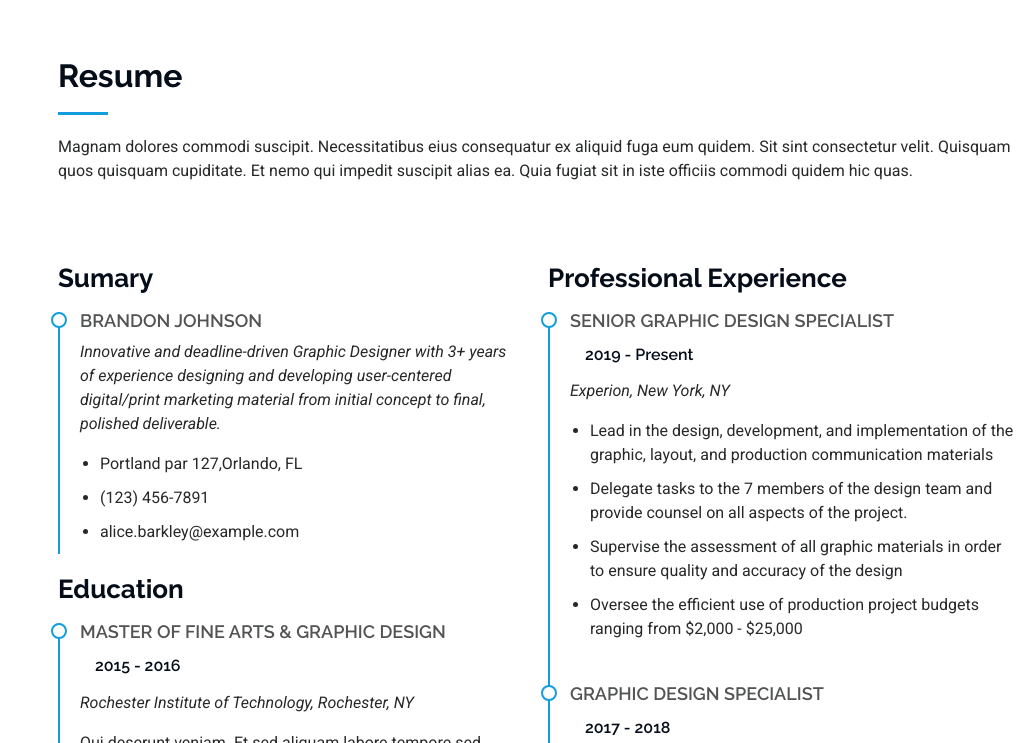
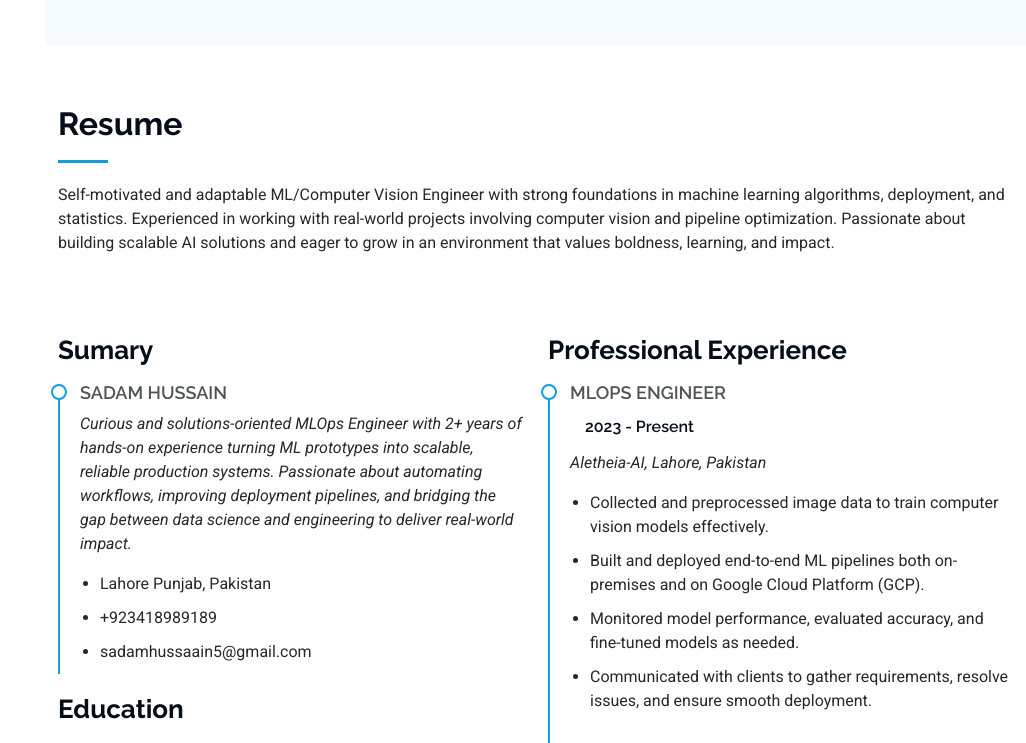
Before and after one commit to profilepages/sadamhussain, a plain HTML site: page index.html in a window 1280 px wide. Shown: the part 2057-2800 px from the top of the page, without its empty margins (254-1280 px from the left). Drawn offline with Linux system fonts and the light colour scheme.

Commit message:
update in resume area of profile

```diff
--- a/index.html
+++ b/index.html
@@ -110,7 +110,7 @@
       <!-- Section Title -->
       <div class="container section-title" data-aos="fade-up">
         <h2>About</h2>
-        <p>Self-motivated and capable of autonomous learning. Adaptable to working with diverse individuals, possessing a humorous and outgoing nature. Enthusiastically driven to acquire comprehensive knowledge in the field of artificial intelligence. I am embracing a positive attitude and demonstrating a respectful and courteous demeanor.</p>
+        <p>I’m Sadam Hussain. I'm MLOps Engineer with a strong passion for building reliable, scalable, and automated machine learning pipelines. With a background in IT and hands-on experience in deploying ML models to production both on-premises and in cloud environments like GCP, I specialize in bridging the gap between data science and DevOps. I’ve worked extensively on computer vision use cases, data preparation, model monitoring, CI/CD workflows, and client-facing deployment support. I enjoy optimizing ML systems for performance, ensuring reproducibility, and continuously learning the best tools and practices in the evolving MLOps space.</p>
       </div><!-- End Section Title -->
 
       <div class="container" data-aos="fade-up" data-aos-delay="100">
@@ -272,7 +272,12 @@
       <!-- Section Title -->
       <div class="container section-title" data-aos="fade-up">
         <h2>Resume</h2>
-        <p>Magnam dolores commodi suscipit. Necessitatibus eius consequatur ex aliquid fuga eum quidem. Sit sint consectetur velit. Quisquam quos quisquam cupiditate. Et nemo qui impedit suscipit alias ea. Quia fugiat sit in iste officiis commodi quidem hic quas.</p>
+        <p>Self-motivated and adaptable ML/Computer Vision Engineer with strong
+          foundations in machine learning algorithms, deployment, and statistics.
+          Experienced in working with real-world projects involving computer vision
+          and pipeline optimization. Passionate about building scalable AI solutions
+          and eager to grow in an environment that values boldness, learning, and
+          impact.</p>
       </div><!-- End Section Title -->
 
       <div class="container">
@@ -283,28 +288,28 @@
             <h3 class="resume-title">Sumary</h3>
 
             <div class="resume-item pb-0">
-              <h4>Brandon Johnson</h4>
-              <p><em>Innovative and deadline-driven Graphic Designer with 3+ years of experience designing and developing user-centered digital/print marketing material from initial concept to final, polished deliverable.</em></p>
+              <h4>Sadam Hussain</h4>
+              <p><em>Curious and solutions-oriented MLOps Engineer with 2+ years of hands-on experience turning ML prototypes into scalable, reliable production systems. Passionate about automating workflows, improving deployment pipelines, and bridging the gap between data science and engineering to deliver real-world impact.</em></p>
               <ul>
-                <li>Portland par 127,Orlando, FL</li>
-                <li>(123) 456-7891</li>
-                <li>alice.barkley@example.com</li>
+                <li>Lahore Punjab, Pakistan</li>
+                <li>+923418989189</li>
+                <li>sadamhussaain5@gmail.com</li>
               </ul>
             </div><!-- Edn Resume Item -->
 
             <h3 class="resume-title">Education</h3>
             <div class="resume-item">
-              <h4>Master of Fine Arts &amp; Graphic Design</h4>
-              <h5>2015 - 2016</h5>
-              <p><em>Rochester Institute of Technology, Rochester, NY</em></p>
-              <p>Qui deserunt veniam. Et sed aliquam labore tempore sed quisquam iusto autem sit. Ea vero voluptatum qui ut dignissimos deleniti nerada porti sand markend</p>
+              <h4>Bachelor in Information Technology</h4>
+              <h5>2017 - 2021</h5>
+              <p><em>Mirpur University of Science & Technology (MUST)</em></p>
+              <p>Bachelor of Science in Information Technology, focused on software development, databases, and networking. Gained strong foundations in IT systems, programming, and modern tech tools through hands-on projects and coursework.</p>
             </div><!-- Edn Resume Item -->
 
             <div class="resume-item">
-              <h4>Bachelor of Fine Arts &amp; Graphic Design</h4>
-              <h5>2010 - 2014</h5>
-              <p><em>Rochester Institute of Technology, Rochester, NY</em></p>
-              <p>Quia nobis sequi est occaecati aut. Repudiandae et iusto quae reiciendis et quis Eius vel ratione eius unde vitae rerum voluptates asperiores voluptatem Earum molestiae consequatur neque etlon sader mart dila</p>
+              <h4>Coursera Certification</h4>
+              <!-- <h5>2010 - 2014</h5> -->
+              <p><em>Coursera</em></p>
+              <p>Completed certifications in Machine Learning, Deep Learning, and Convolutional Neural Networks from Coursera. Gained hands-on experience with model training, neural networks, and real-world AI applications using Python and TensorFlow.</p>
             </div><!-- Edn Resume Item -->
 
           </div>
@@ -312,26 +317,26 @@
           <div class="col-lg-6" data-aos="fade-up" data-aos-delay="200">
             <h3 class="resume-title">Professional Experience</h3>
             <div class="resume-item">
-              <h4>Senior graphic design specialist</h4>
-              <h5>2019 - Present</h5>
-              <p><em>Experion, New York, NY </em></p>
+              <h4>MlOps Engineer</h4>
+              <h5>2023 - Present</h5>
+              <p><em>Aletheia-AI, Lahore, Pakistan </em></p>
               <ul>
-                <li>Lead in the design, development, and implementation of the graphic, layout, and production communication materials</li>
-                <li>Delegate tasks to the 7 members of the design team and provide counsel on all aspects of the project. </li>
-                <li>Supervise the assessment of all graphic materials in order to ensure quality and accuracy of the design</li>
-                <li>Oversee the efficient use of production project budgets ranging from $2,000 - $25,000</li>
+                <li>Collected and preprocessed image data to train computer vision models effectively.</li>
+                <li>Built and deployed end-to-end ML pipelines both on-premises and on Google Cloud Platform (GCP). </li>
+                <li>Monitored model performance, evaluated accuracy, and fine-tuned models as needed.</li>
+                <li>Communicated with clients to gather requirements, resolve issues, and ensure smooth deployment.</li>
               </ul>
             </div><!-- Edn Resume Item -->
 
             <div class="resume-item">
-              <h4>Graphic design specialist</h4>
-              <h5>2017 - 2018</h5>
-              <p><em>Stepping Stone Advertising, New York, NY</em></p>
+              <h4>Data science Internship</h4>
+              <h5>May 2022 - July 2022</h5>
+              <p><em>Nexus-Berry, Lahore, Pakistan</em></p>
               <ul>
-                <li>Developed numerous marketing programs (logos, brochures,infographics, presentations, and advertisements).</li>
-                <li>Managed up to 5 projects or tasks at a given time while under pressure</li>
-                <li>Recommended and consulted with clients on the most appropriate graphic design</li>
-                <li>Created 4+ design presentations and proposals a month for clients and account managers</li>
+                <li>Assisted in cleaning, exploring, and analyzing datasets to extract actionable insights.</li>
+                <li>Built and evaluated machine learning models for predictive analytics and classification tasks.</li>
+                <li>Collaborated with senior data scientists to visualize data using tools like Matplotlib and Seaborn.</li>
+                <li>Documented findings and presented results to stakeholders in clear, concise reports.</li>
               </ul>
             </div><!-- Edn Resume Item -->
 
```
